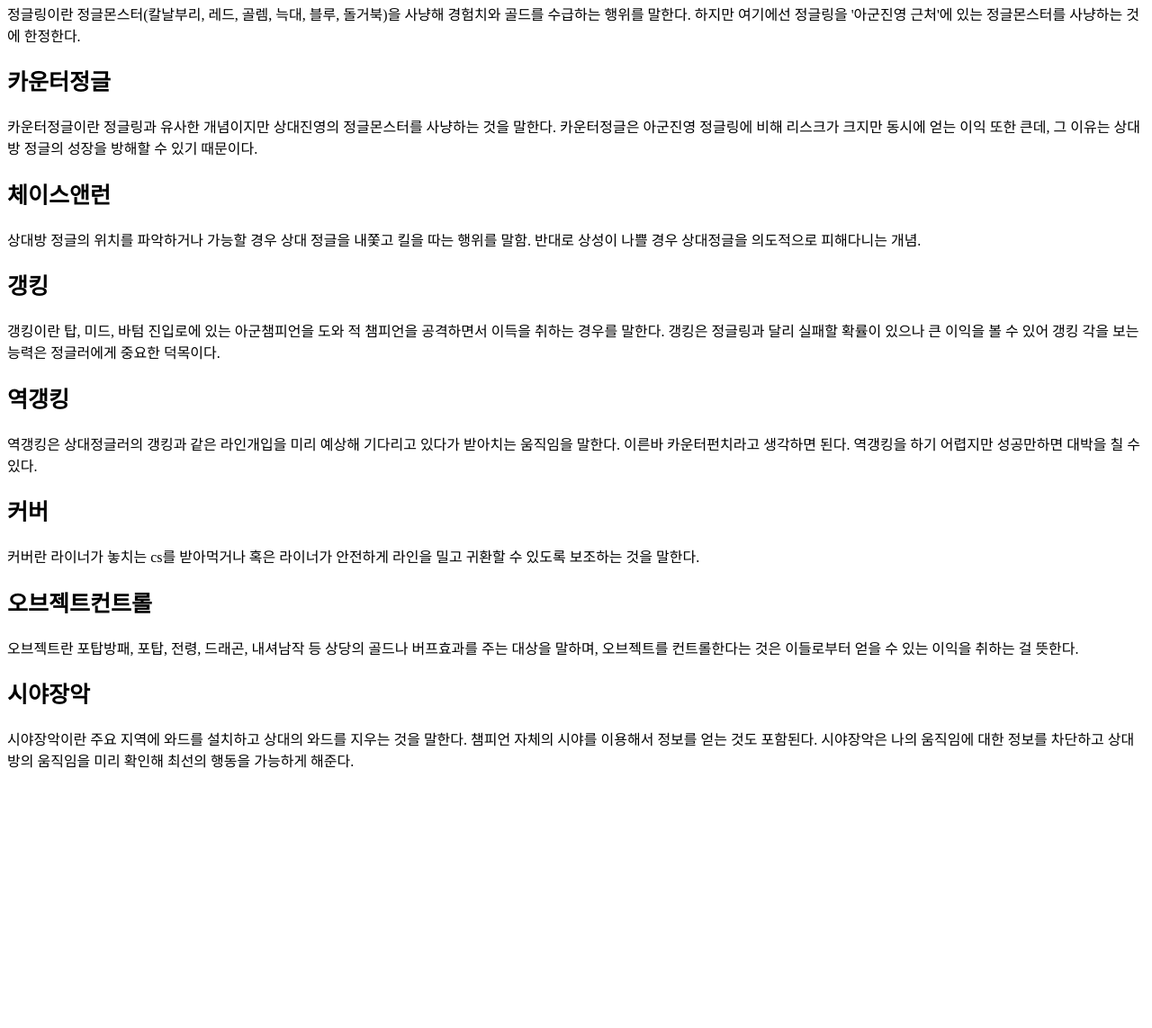
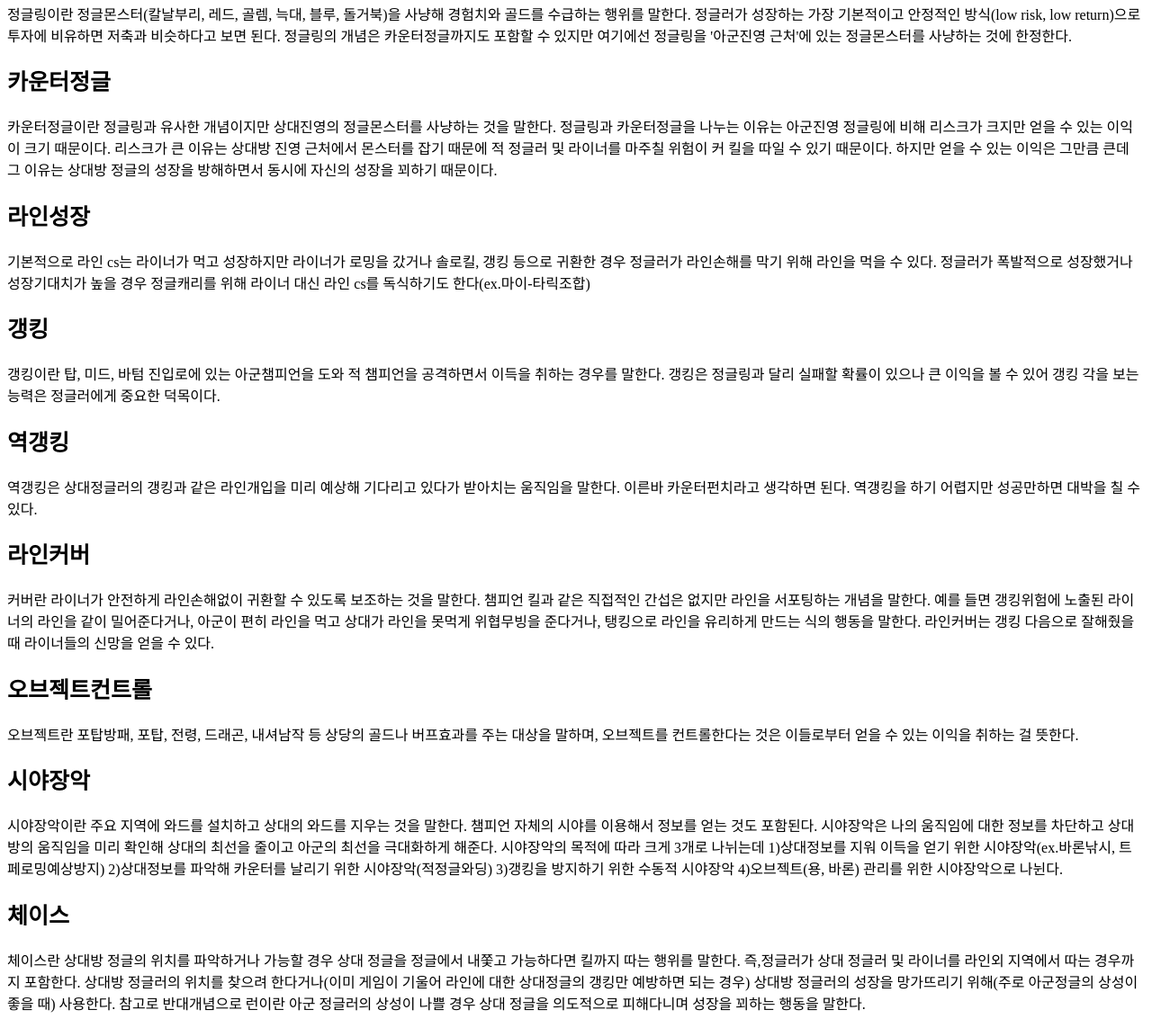
Before and after one commit to tofumama/LOL-jungle-manual, a plain HTML site: page action.html in a window 1280 px wide. Shown: the part 197-1340 px from the top of the page at 90% size. Before the commit the page ends 1070 px from the top, so only its background shows below. Drawn offline with Linux system fonts and the light colour scheme.

Commit message:
Add files via upload

```diff
--- a/action.html
+++ b/action.html
@@ -15,25 +15,41 @@
     <li><a href="howtothink.html">정글러는 게임 중 어떻게 생각하는가</a></li>
     <li><a href="notion.html">리그오브레전드를 관통하는 중요개념</a></li>
     <li><a href="preparation.html">평소에 연습해두어야하는 것</a></li>
+
     <h2>정글링</a></h2>
       <p>정글링이란 정글몬스터(칼날부리, 레드, 골렘, 늑대, 블루, 돌거북)을 사냥해 경험치와 골드를 수급하는 행위를 말한다.
-         하지만 여기에선 정글링을 '아군진영 근처'에 있는 정글몬스터를 사냥하는 것에 한정한다.</p>
+         정글러가 성장하는 가장 기본적이고 안정적인 방식(low risk, low return)으로 투자에 비유하면 저축과 비슷하다고 보면 된다.
+         정글링의 개념은 카운터정글까지도 포함할 수 있지만 여기에선 정글링을 '아군진영 근처'에 있는 정글몬스터를 사냥하는 것에 한정한다.</p>
     <h2>카운터정글</h2>
-      <p>카운터정글이란 정글링과 유사한 개념이지만 상대진영의 정글몬스터를 사냥하는 것을 말한다. 카운터정글은 아군진영 정글링에 비해 리스크가 크지만 동시에 얻는 이익 또한 큰데,
-         그 이유는 상대방 정글의 성장을 방해할 수 있기 때문이다.</p>
-    <h2>체이스앤런</h2>
-      <p>상대방 정글의 위치를 파악하거나 가능할 경우 상대 정글을 내쫓고 킬을 따는 행위를 말함. 반대로 상성이 나쁠 경우 상대정글을 의도적으로 피해다니는 개념.</p>
+      <p>카운터정글이란 정글링과 유사한 개념이지만 상대진영의 정글몬스터를 사냥하는 것을 말한다. 정글링과 카운터정글을 나누는 이유는 아군진영 정글링에 비해 리스크가 크지만 얻을 수 있는 이익이
+         크기 때문이다. 리스크가 큰 이유는 상대방 진영 근처에서 몬스터를 잡기 때문에 적 정글러 및 라이너를 마주칠 위험이 커 킬을 따일 수 있기 때문이다. 하지만 얻을 수 있는 이익은 그만큼 큰데
+         그 이유는 상대방 정글의 성장을 방해하면서 동시에 자신의 성장을 꾀하기 때문이다.</p>
+    <h2>라인성장</h2>
+      <p>기본적으로 라인 cs는 라이너가 먹고 성장하지만 라이너가 로밍을 갔거나 솔로킬, 갱킹 등으로 귀환한 경우 정글러가 라인손해를 막기 위해 라인을 먹을 수 있다.
+         정글러가 폭발적으로 성장했거나 성장기대치가 높을 경우 정글캐리를 위해 라이너 대신 라인 cs를 독식하기도 한다(ex.마이-타릭조합)</p>
+
     <h2>갱킹</h2>
       <p>갱킹이란 탑, 미드, 바텀 진입로에 있는 아군챔피언을 도와 적 챔피언을 공격하면서 이득을 취하는 경우를 말한다.
          갱킹은 정글링과 달리 실패할 확률이 있으나 큰 이익을 볼 수 있어 갱킹 각을 보는 능력은 정글러에게 중요한 덕목이다.</p>
     <h2>역갱킹</h2>
       <p>역갱킹은 상대정글러의 갱킹과 같은 라인개입을 미리 예상해 기다리고 있다가 받아치는 움직임을 말한다. 이른바 카운터펀치라고 생각하면 된다.
          역갱킹을 하기 어렵지만 성공만하면 대박을 칠 수 있다.</p>
-    <h2>커버</h2>
-      <p>커버란 라이너가 놓치는 cs를 받아먹거나 혹은 라이너가 안전하게 라인을 밀고 귀환할 수 있도록 보조하는 것을 말한다. </p>
+    <h2>라인커버</h2>
+      <p>커버란 라이너가 안전하게 라인손해없이 귀환할 수 있도록 보조하는 것을 말한다. 챔피언 킬과 같은 직접적인 간섭은 없지만 라인을 서포팅하는 개념을 말한다.
+         예를 들면 갱킹위험에 노출된 라이너의 라인을 같이 밀어준다거나, 아군이 편히 라인을 먹고 상대가 라인을 못먹게 위협무빙을 준다거나, 탱킹으로 라인을 유리하게 만드는 식의 행동을 말한다.
+         라인커버는 갱킹 다음으로 잘해줬을 때 라이너들의 신망을 얻을 수 있다. </p>
+
     <h2>오브젝트컨트롤</h2>
       <p>오브젝트란 포탑방패, 포탑, 전령, 드래곤, 내셔남작 등 상당의 골드나 버프효과를 주는 대상을 말하며, 오브젝트를 컨트롤한다는 것은 이들로부터 얻을 수 있는 이익을 취하는 걸 뜻한다.
     <h2>시야장악</h2>
-      <p>시야장악이란 주요 지역에 와드를 설치하고 상대의 와드를 지우는 것을 말한다. 챔피언 자체의 시야를 이용해서 정보를 얻는 것도 포함된다. 시야장악은 나의 움직임에 대한 정보를 차단하고 상대방의 움직임을 미리 확인해 최선의 행동을 가능하게 해준다.</p>
+      <p>시야장악이란 주요 지역에 와드를 설치하고 상대의 와드를 지우는 것을 말한다. 챔피언 자체의 시야를 이용해서 정보를 얻는 것도 포함된다.
+         시야장악은 나의 움직임에 대한 정보를 차단하고 상대방의 움직임을 미리 확인해 상대의 최선을 줄이고 아군의 최선을 극대화하게 해준다.
+         시야장악의 목적에 따라 크게 3개로 나뉘는데 1)상대정보를 지워 이득을 얻기 위한 시야장악(ex.바론낚시, 트페로밍예상방지) 2)상대정보를 파악해 카운터를 날리기 위한 시야장악(적정글와딩)
+         3)갱킹을 방지하기 위한 수동적 시야장악 4)오브젝트(용, 바론) 관리를 위한 시야장악으로 나뉜다. </p>
+    <h2>체이스</h2>
+      <p>체이스란 상대방 정글의 위치를 파악하거나 가능할 경우 상대 정글을 정글에서 내쫓고 가능하다면 킬까지 따는 행위를 말한다. 즉,정글러가 상대 정글러 및 라이너를 라인외 지역에서 따는 경우까지 포함한다.
+         상대방 정글러의 위치를 찾으려 한다거나(이미 게임이 기울어 라인에 대한 상대정글의 갱킹만 예방하면 되는 경우) 상대방 정글러의 성장을 망가뜨리기 위해(주로 아군정글의 상성이 좋을 때) 사용한다.
+         참고로 반대개념으로 런이란 아군 정글러의 상성이 나쁠 경우 상대 정글을 의도적으로 피해다니며 성장을 꾀하는 행동을 말한다.</p>
+
 </body>
 </html>
```
Also changed, not shown: howtothink.html (+12 -7 lines), notion.html (+14 -7 lines), preparation.html (+3 -1 lines).
